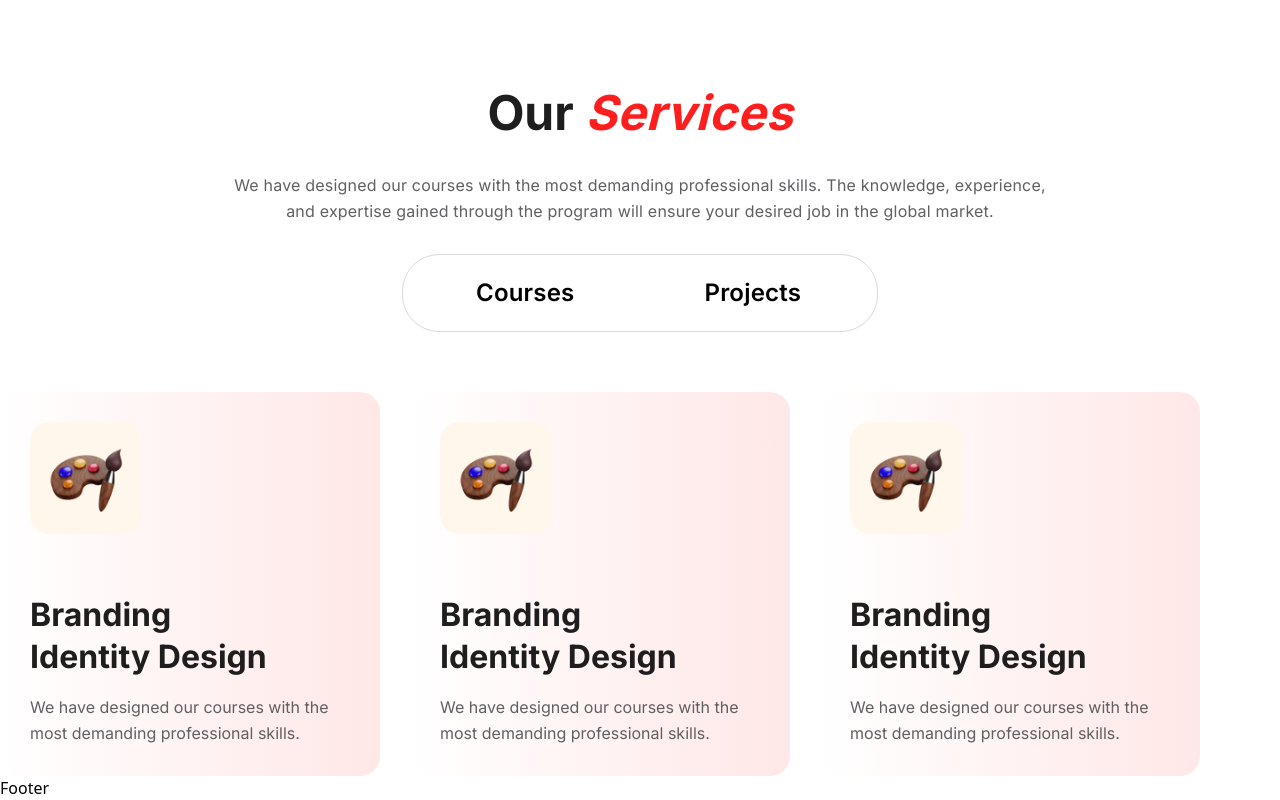
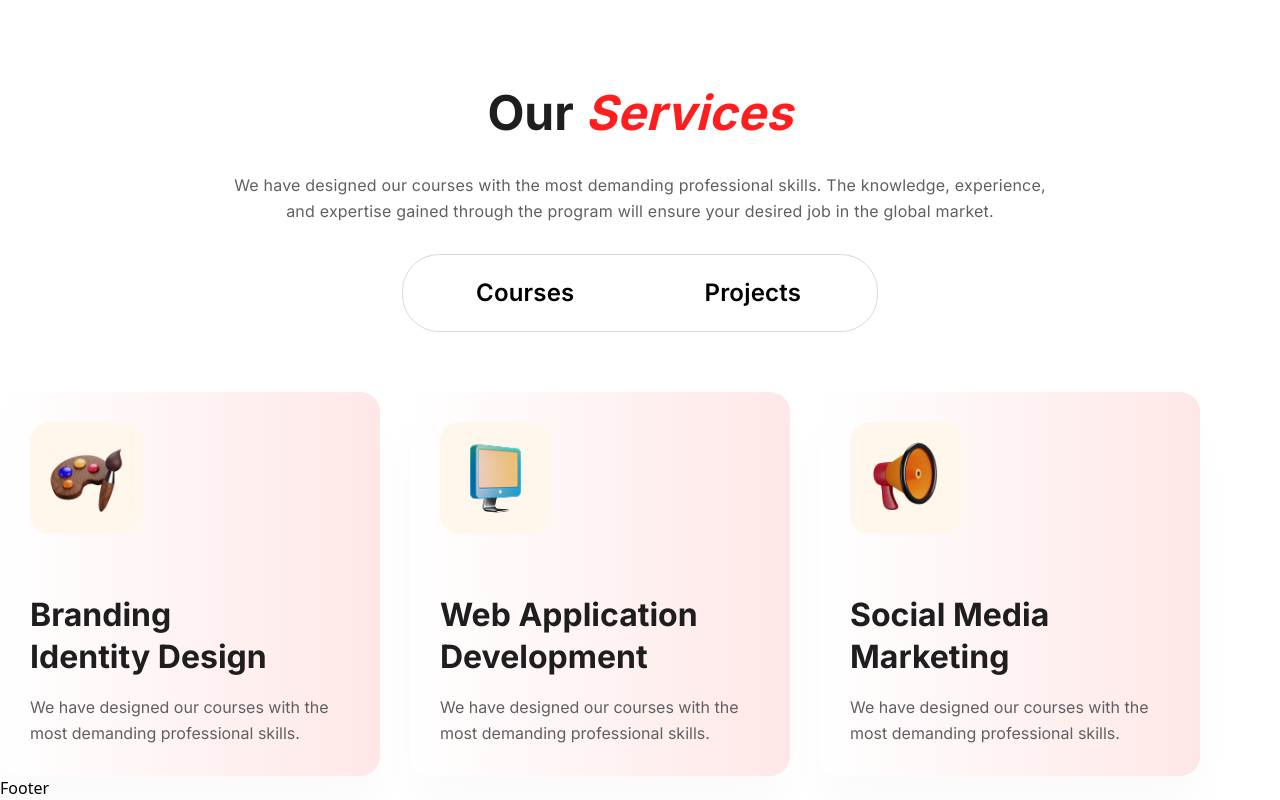
Before and after one commit to shoumen-shomu/creative-it-canada, a Next.js app: page / in a window 1280 px wide. Shown: the part 2098-2898 px from the top of the page. Built offline with nearby package versions, Linux system fonts and the light colour scheme; a web font is replaced by a local one.

Commit message:
Shadow Added

```diff
--- a/src/app/components/layouts/home/Service.jsx
+++ b/src/app/components/layouts/home/Service.jsx
@@ -35,7 +35,7 @@ const Service = () => {
               </div>
             </div>
             <div className="flex gap-7.5 mt-15">
-              <div className="p-7.5 bg-linear-to-r from-[#FFFFFF] to-[#FFE7E7] rounded-[20px]">
+              <div className="p-7.5 bg-linear-to-r from-[#FFFFFF] to-[#FFE7E7] rounded-[20px] shadow-[0px_34px_44px_0px_rgba(0,0,0,0.02)]">
                 <div className="p-4 rounded-[20px] bg-[#FFF7EB] w-28">
                   <Image
                     src="/images/serviceImgone.png"
@@ -52,34 +52,34 @@ const Service = () => {
                   professional skills.
                 </p>
               </div>
-              <div className="p-7.5 bg-linear-to-r from-[#FFFFFF] to-[#FFE7E7] rounded-[20px]">
+              <div className="p-7.5 bg-linear-to-r from-[#FFFFFF] to-[#FFE7E7] rounded-[20px] shadow-[0px_34px_44px_0px_rgba(0,0,0,0.02)]">
                 <div className="p-4 rounded-[20px] bg-[#FFF7EB] w-28">
                   <Image
-                    src="/images/serviceImgone.png"
+                    src="/images/serviceimgtwo.png"
                     alt="serviceImgone"
                     width={90}
                     height={90}
                   />
                 </div>
                 <h3 className="font-inter font-bold text-[32px] text-[#1F1E1E] leading-[130%] w-66.25 mt-15 mb-4">
-                  Branding Identity Design
+                  Web Application Development
                 </h3>
                 <p className="font-inter font-normal text-base text-[#605F62] leading-6.5 w-[320px]">
                   We have designed our courses with the most demanding
                   professional skills.
                 </p>
               </div>
-              <div className="p-7.5 bg-linear-to-r from-[#FFFFFF] to-[#FFE7E7] rounded-[20px]">
+              <div className="p-7.5 bg-linear-to-r from-[#FFFFFF] to-[#FFE7E7] rounded-[20px] shadow-[0px_34px_44px_0px_rgba(0,0,0,0.02)]">
                 <div className="p-4 rounded-[20px] bg-[#FFF7EB] w-28">
                   <Image
-                    src="/images/serviceImgone.png"
+                    src="/images/serviceimgthree.png"
                     alt="serviceImgone"
                     width={90}
                     height={90}
                   />
                 </div>
                 <h3 className="font-inter font-bold text-[32px] text-[#1F1E1E] leading-[130%] w-66.25 mt-15 mb-4">
-                  Branding Identity Design
+                  Social Media Marketing
                 </h3>
                 <p className="font-inter font-normal text-base text-[#605F62] leading-6.5 w-[320px]">
                   We have designed our courses with the most demanding
```
Also changed, not shown: public/images/serviceimgthree.png (added), public/images/serviceimgtwo.png (added).
